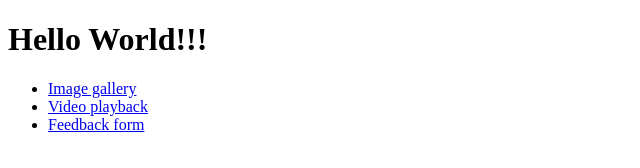
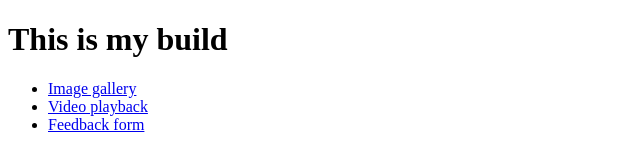
Before and after one commit to AJIEXANDR/goit-js-hw-08, a plain HTML site: page index.html in a window 1280 px wide. Shown: the whole page, without its empty margins (0-640 px from the left). Drawn offline with Linux system fonts and the light colour scheme.

Commit message:
Deploying to gh-pages from @ AJIEXANDR/goit-js-hw-08@4ea9c74f31d25078984a0f9634156fd34f818d15 🚀

```diff
--- a/index.html
+++ b/index.html
@@ -1 +1 @@
-<!DOCTYPE html><html lang="en"><head><meta charset="utf-8"><meta http-equiv="X-UA-Compatible" content="IE=edge"><meta name="viewport" content="width=device-width, initial-scale=1.0"><title>Homework 8</title><link rel="stylesheet" href="/goit-js-hw-08/01-gallery.40c4146b.css"></head><body> <h1>Hello World!!!</h1> <ul> <li><a href="/goit-js-hw-08/01-gallery.html">Image gallery</a></li> <li><a href="/goit-js-hw-08/02-video.html">Video playback</a></li> <li><a href="/goit-js-hw-08/03-feedback.html">Feedback form</a></li> </ul> </body></html>
+<!DOCTYPE html><html lang="en"><head><meta charset="utf-8"><meta http-equiv="X-UA-Compatible" content="IE=edge"><meta name="viewport" content="width=device-width, initial-scale=1.0"><title>Homework 8</title><link rel="stylesheet" href="/goit-js-hw-08/01-gallery.40c4146b.css"></head><body> <h1>This is my build</h1> <ul> <li><a href="/goit-js-hw-08/01-gallery.html">Image gallery</a></li> <li><a href="/goit-js-hw-08/02-video.html">Video playback</a></li> <li><a href="/goit-js-hw-08/03-feedback.html">Feedback form</a></li> </ul> </body></html>
```
